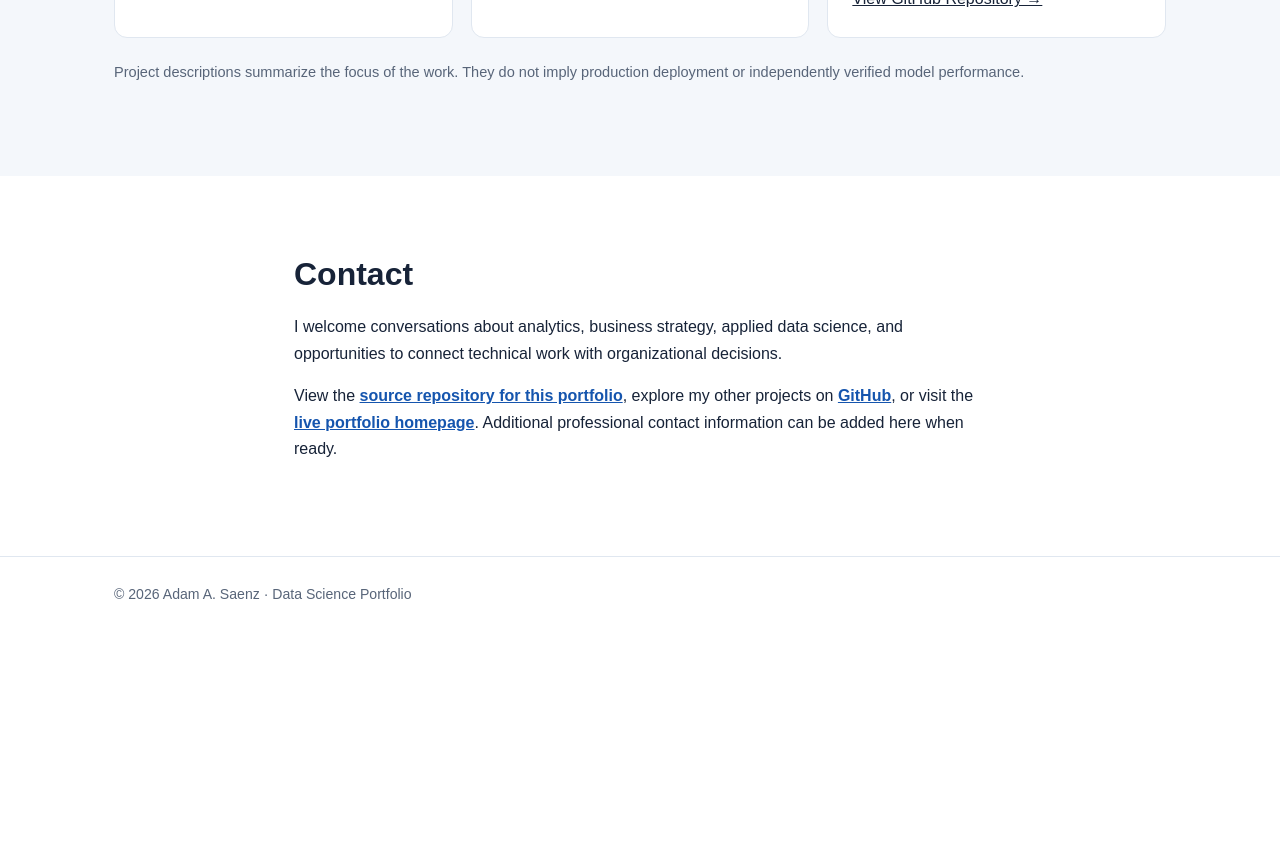
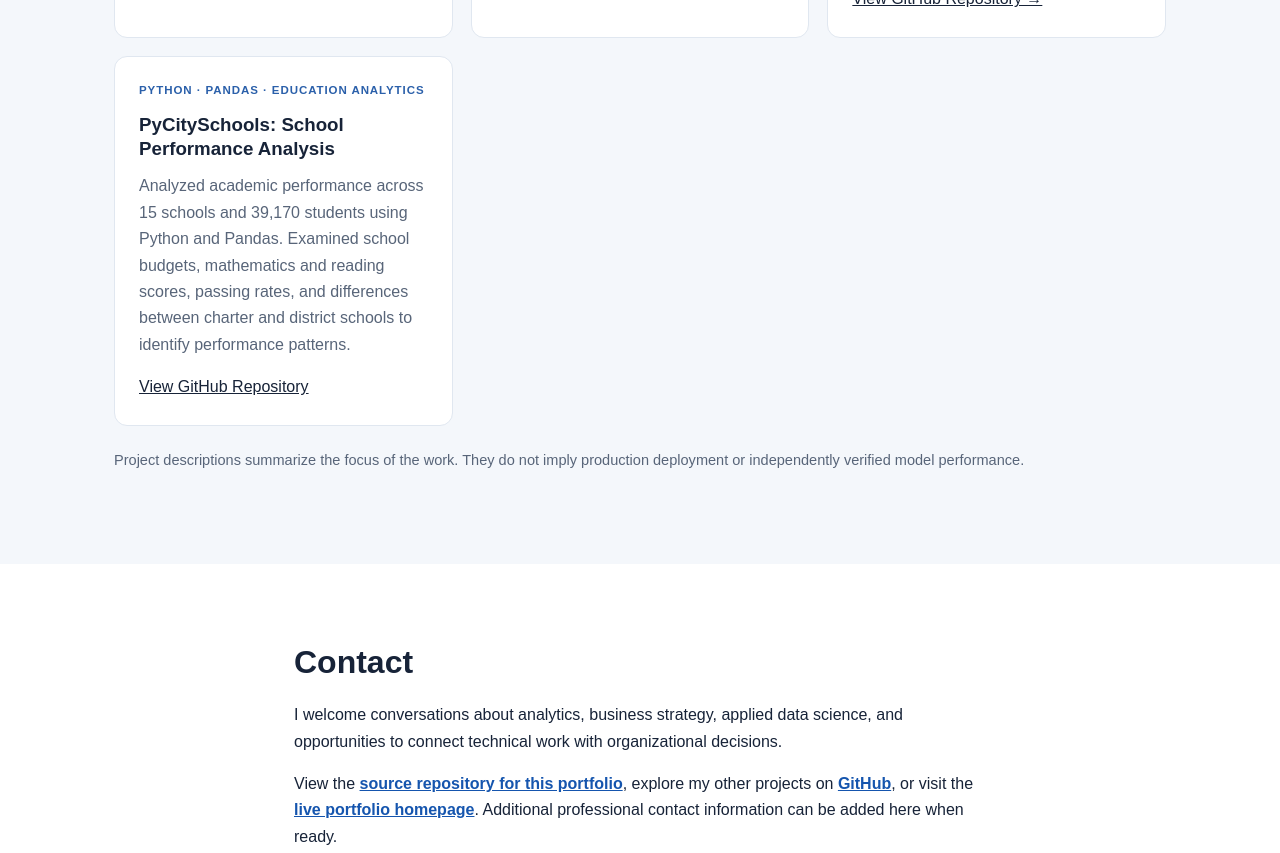
Before and after one commit to AdamSaenz/AdamSaenz.github.io, a plain HTML site: page index.html in a window 1280 px wide. Shown: the part 2373-3226 px from the top of the page. Before the commit the page ends 3006 px from the top, so only its background shows below. Drawn offline with Linux system fonts and the light colour scheme.

Commit message:
Add PyCitySchools as tenth portfolio project

```diff
--- a/index.html
+++ b/index.html
@@ -50,6 +50,13 @@
   <a href="https://github.com/AdamSaenz/CryptoClustering" target="_blank" rel="noopener noreferrer">View GitHub Repository →</a>
 </article>
 
+<article class="card">
+  <div class="category">Python · Pandas · Education Analytics</div>
+  <h3>PyCitySchools: School Performance Analysis</h3>
+  <p>Analyzed academic performance across 15 schools and 39,170 students using Python and Pandas. Examined school budgets, mathematics and reading scores, passing rates, and differences between charter and district schools to identify performance patterns.</p>
+  <a href="https://github.com/AdamSaenz/pandas-challenge/tree/main/PyCitySchools" target="_blank" rel="noopener noreferrer">View GitHub Repository</a>
+</article>
+
   </div><p class="note">Project descriptions summarize the focus of the work. They do not imply production deployment or independently verified model performance.</p></div></section>
   <section id="contact"><div class="wrap contact"><h2>Contact</h2><p>I welcome conversations about analytics, business strategy, applied data science, and opportunities to connect technical work with organizational decisions.</p><p>View the <a href="https://github.com/AdamSaenz/AdamSaenz.github.io" target="_blank" rel="noopener noreferrer">source repository for this portfolio</a>, explore my other projects on <a href="https://github.com/AdamSaenz" target="_blank" rel="noopener noreferrer">GitHub</a>, or visit the <a href="https://adamsaenz.github.io/">live portfolio homepage</a>. Additional professional contact information can be added here when ready.</p></div></section>
 </main><footer><div class="wrap">© 2026 Adam A. Saenz · Data Science Portfolio</div></footer>
```
